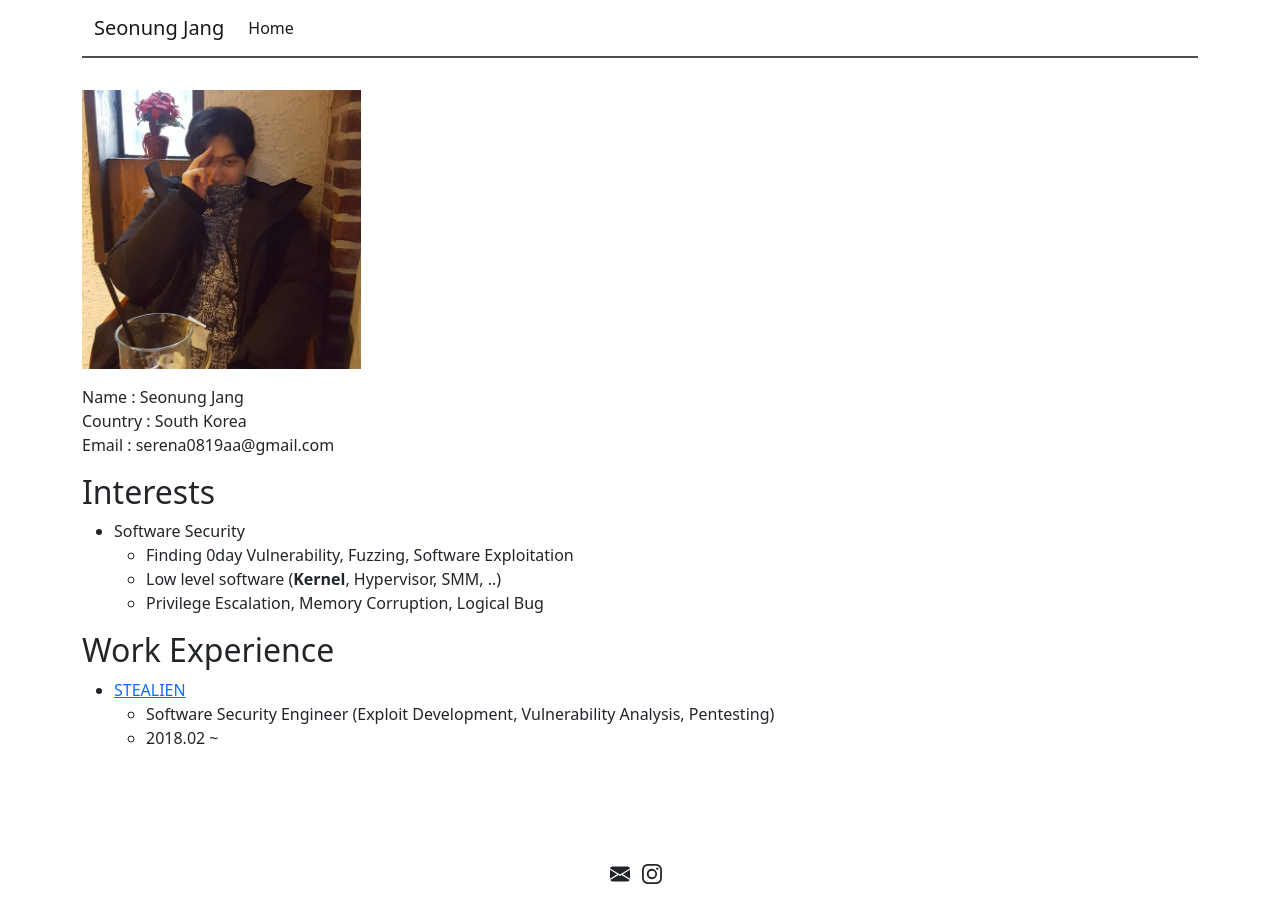
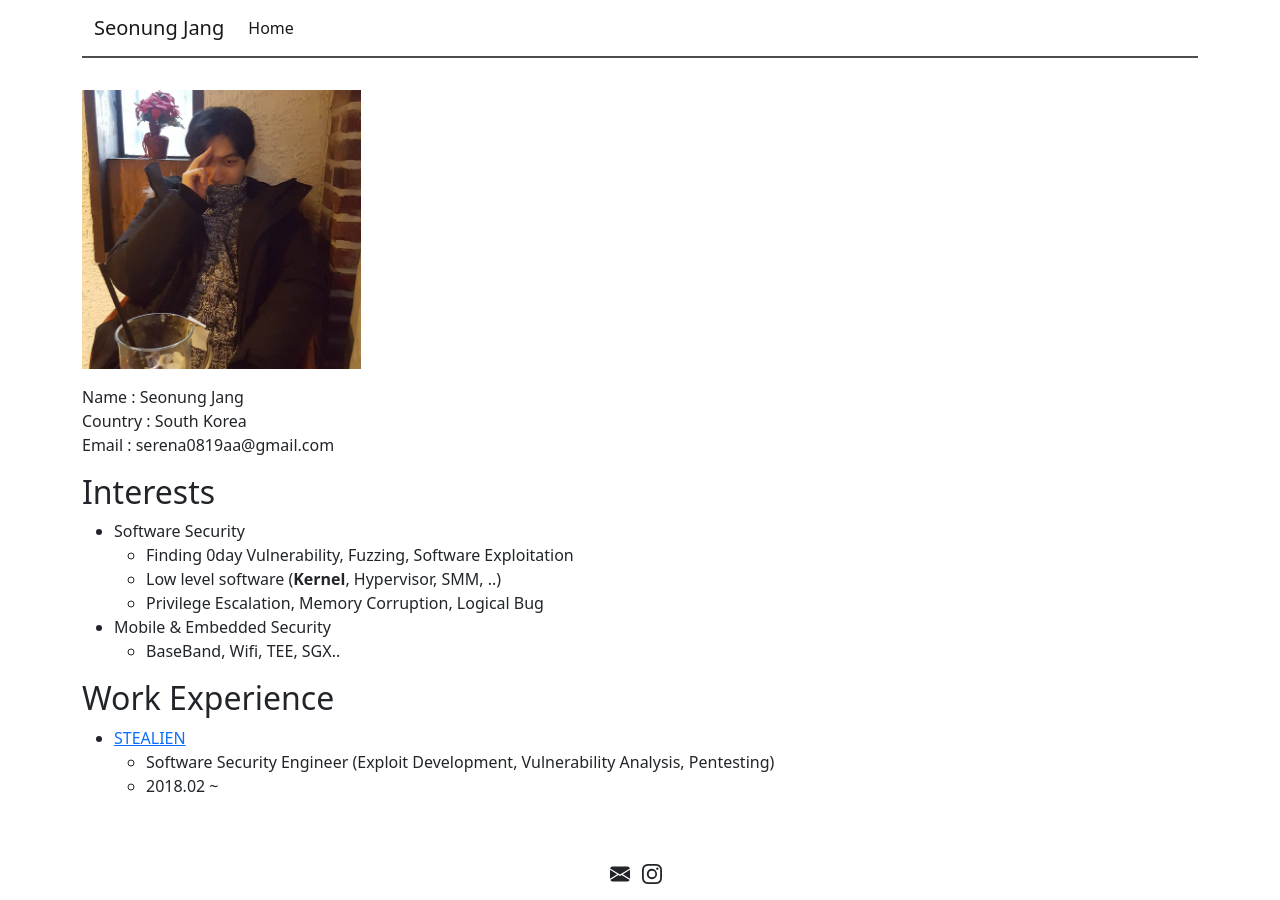
Before and after one commit to KernelGangster/KernelGangster.github.io, a Jekyll site: the page built from index.md, in a window 1280 px wide. Built offline with Jekyll 4.4.1, drawn with Linux system fonts in a browser that asks for light colours.

Commit message:
add interests

```diff
--- a/index.md
+++ b/index.md
@@ -13,6 +13,8 @@ Email : serena0819aa@gmail.com
     * Finding 0day Vulnerability, Fuzzing, Software Exploitation
     * Low level software (**Kernel**, Hypervisor, SMM, ..)
     * Privilege Escalation, Memory Corruption, Logical Bug
+* Mobile & Embedded Security
+    * BaseBand, Wifi, TEE, SGX..
 
 ## Work Experience
 * [STEALIEN](https://www.stealien.com/main)
```
Also changed, not shown: 4 other files.
